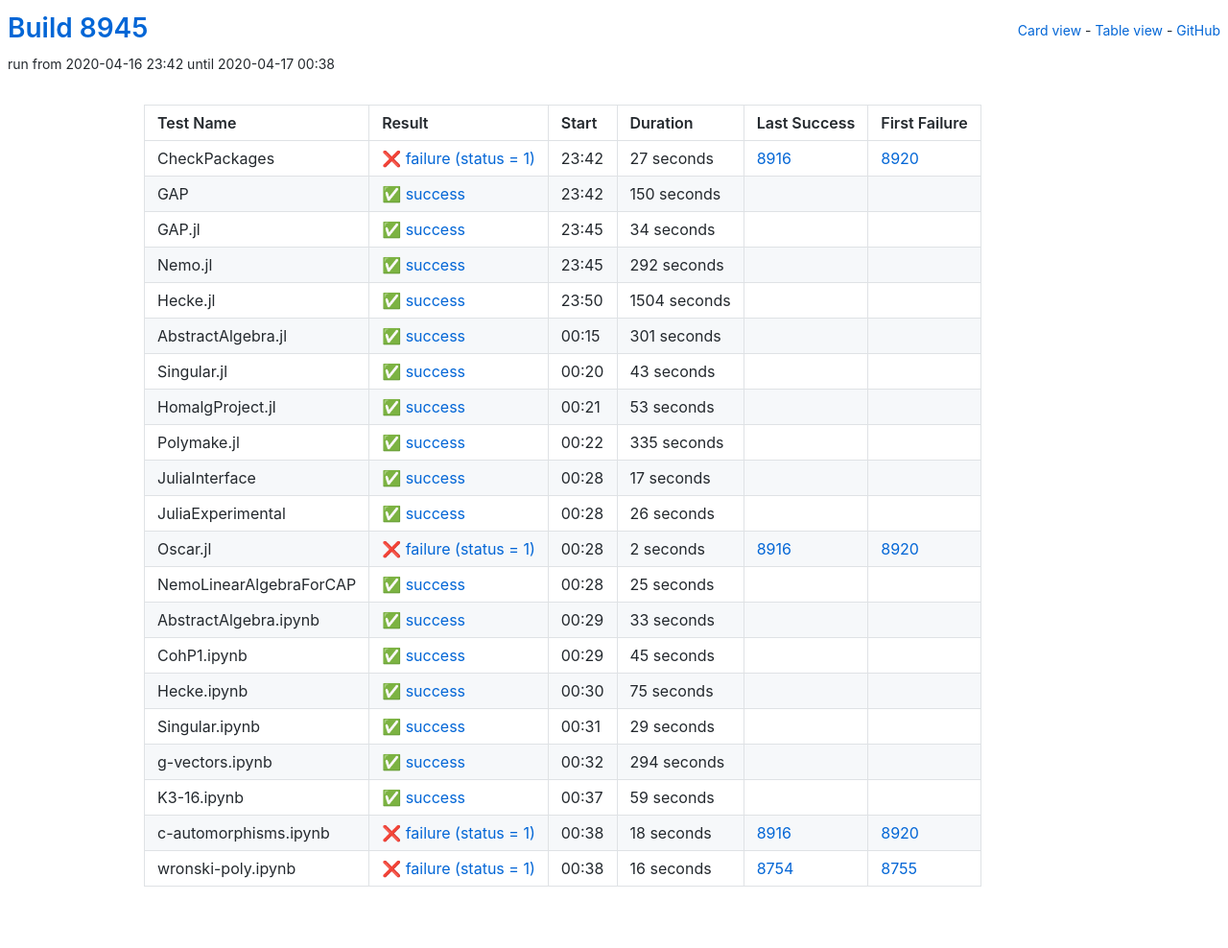
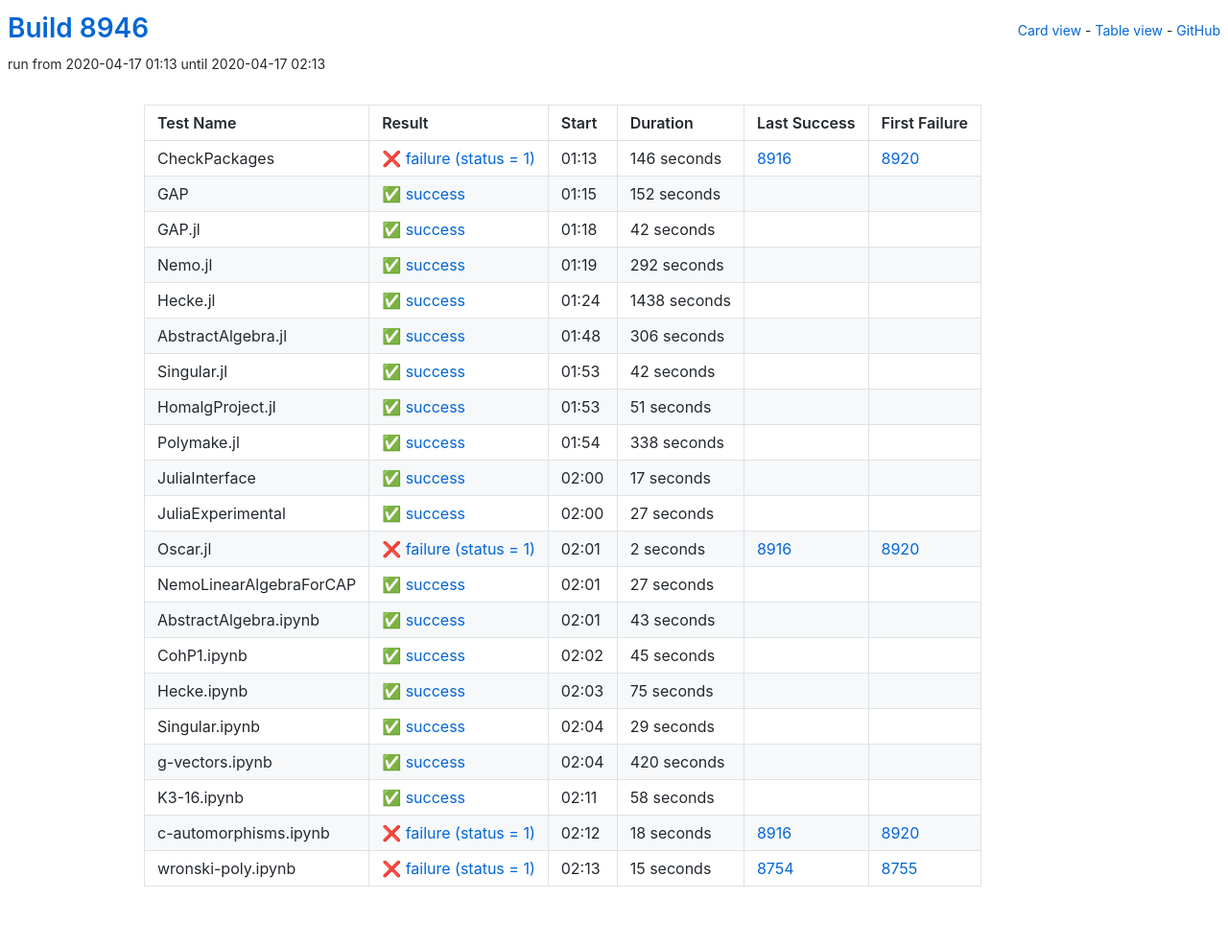
Before and after one commit to oscar-system/oscar-ci-status, a Jekyll site: the page built from table.html, in a window 1280 px wide. Shown: the whole page at 96% size. Built offline with Jekyll 4.4.1, drawn with Linux system fonts in a browser that asks for light colours.

Commit message:
Build 8946

```diff
--- a/_data/ci.yml
+++ b/_data/ci.yml
@@ -1,38 +1,38 @@
-build: 8945
-build_url: https://oscarci.mathematik.uni-kl.de/job/oscar/8945/
+build: 8946
+build_url: https://oscarci.mathematik.uni-kl.de/job/oscar/8946/
 job: oscar
 tests:
-- duration: 27
+- duration: 146
   exitcode: 1
   first_failure: 8920
   first_failure_url: https://oscarci.mathematik.uni-kl.de/job/oscar/8920/
   last_success: 8916
   last_success_url: https://oscarci.mathematik.uni-kl.de/job/oscar/8916/
-  log: https://oscarci.mathematik.uni-kl.de/job/oscar/8945/artifact/logs/build-8945/CheckPackages.log
+  log: https://oscarci.mathematik.uni-kl.de/job/oscar/8946/artifact/logs/build-8946/CheckPackages.log
   name: CheckPackages
-  start: 2020-04-16 23:42
+  start: 2020-04-17 01:13
   status: failure
   success: false
-- duration: 150
+- duration: 152
   exitcode: 0
   first_failure: false
   first_failure_url: null
   last_success: false
   last_success_url: null
-  log: https://oscarci.mathematik.uni-kl.de/job/oscar/8945/artifact/logs/build-8945/GAP.log
+  log: https://oscarci.mathematik.uni-kl.de/job/oscar/8946/artifact/logs/build-8946/GAP.log
   name: GAP
-  start: 2020-04-16 23:42
+  start: 2020-04-17 01:15
   status: success
   success: true
-- duration: 34
+- duration: 42
   exitcode: 0
   first_failure: false
   first_failure_url: null
   last_success: false
   last_success_url: null
-  log: https://oscarci.mathematik.uni-kl.de/job/oscar/8945/artifact/logs/build-8945/GAP.jl.log
+  log: https://oscarci.mathematik.uni-kl.de/job/oscar/8946/artifact/logs/build-8946/GAP.jl.log
   name: GAP.jl
-  start: 2020-04-16 23:45
+  start: 2020-04-17 01:18
   status: success
   success: true
 - duration: 292
@@ -41,31 +41,108 @@
   first_failure_url: null
   last_success: false
   last_success_url: null
-  log: https://oscarci.mathematik.uni-kl.de/job/oscar/8945/artifact/logs/build-8945/Nemo.jl.log
+  log: https://oscarci.mathematik.uni-kl.de/job/oscar/8946/artifact/logs/build-8946/Nemo.jl.log
   name: Nemo.jl
-  start: 2020-04-16 23:45
+  start: 2020-04-17 01:19
   status: success
   success: true
-- duration: 1504
+- duration: 1438
   exitcode: 0
   first_failure: false
   first_failure_url: null
   last_success: false
   last_success_url: null
-  log: https://oscarci.mathematik.uni-kl.de/job/oscar/8945/artifact/logs/build-8945/Hecke.jl.log
+  log: https://oscarci.mathematik.uni-kl.de/job/oscar/8946/artifact/logs/build-8946/Hecke.jl.log
   name: Hecke.jl
-  start: 2020-04-16 23:50
+  start: 2020-04-17 01:24
   status: success
   success: true
-- duration: 301
+- duration: 306
   exitcode: 0
   first_failure: false
   first_failure_url: null
   last_success: false
   last_success_url: null
-  log: https://oscarci.mathematik.uni-kl.de/job/oscar/8945/artifact/logs/build-8945/AbstractAlgebra.jl.log
+  log: https://oscarci.mathematik.uni-kl.de/job/oscar/8946/artifact/logs/build-8946/AbstractAlgebra.jl.log
   name: AbstractAlgebra.jl
-  start: 2020-04-17 00:15
+  start: 2020-04-17 01:48
+  status: success
+  success: true
+- duration: 42
+  exitcode: 0
+  first_failure: false
+  first_failure_url: null
+  last_success: false
+  last_success_url: null
+  log: https://oscarci.mathematik.uni-kl.de/job/oscar/8946/artifact/logs/build-8946/Singular.jl.log
+  name: Singular.jl
+  start: 2020-04-17 01:53
+  status: success
+  success: true
+- duration: 51
+  exitcode: 0
+  first_failure: false
+  first_failure_url: null
+  last_success: false
+  last_success_url: null
+  log: https://oscarci.mathematik.uni-kl.de/job/oscar/8946/artifact/logs/build-8946/HomalgProject.jl.log
+  name: HomalgProject.jl
+  start: 2020-04-17 01:53
+  status: success
+  success: true
+- duration: 338
+  exitcode: 0
+  first_failure: false
+  first_failure_url: null
+  last_success: false
+  last_success_url: null
+  log: https://oscarci.mathematik.uni-kl.de/job/oscar/8946/artifact/logs/build-8946/Polymake.jl.log
+  name: Polymake.jl
+  start: 2020-04-17 01:54
+  status: success
+  success: true
+- duration: 17
+  exitcode: 0
+  first_failure: false
+  first_failure_url: null
+  last_success: false
+  last_success_url: null
+  log: https://oscarci.mathematik.uni-kl.de/job/oscar/8946/artifact/logs/build-8946/JuliaInterface.log
+  name: JuliaInterface
+  start: 2020-04-17 02:00
+  status: success
+  success: true
+- duration: 27
+  exitcode: 0
+  first_failure: false
+  first_failure_url: null
+  last_success: false
+  last_success_url: null
+  log: https://oscarci.mathematik.uni-kl.de/job/oscar/8946/artifact/logs/build-8946/JuliaExperimental.log
+  name: JuliaExperimental
+  start: 2020-04-17 02:00
+  status: success
+  success: true
+- duration: 2
+  exitcode: 1
+  first_failure: 8920
+  first_failure_url: https://oscarci.mathematik.uni-kl.de/job/oscar/8920/
+  last_success: 8916
+  last_success_url: https://oscarci.mathematik.uni-kl.de/job/oscar/8916/
+  log: https://oscarci.mathematik.uni-kl.de/job/oscar/8946/artifact/logs/build-8946/Oscar.jl.log
+  name: Oscar.jl
+  start: 2020-04-17 02:01
+  status: failure
+  success: false
+- duration: 27
+  exitcode: 0
+  first_failure: false
+  first_failure_url: null
+  last_success: false
+  last_success_url: null
+  log: https://oscarci.mathematik.uni-kl.de/job/oscar/8946/artifact/logs/build-8946/NemoLinearAlgebraForCAP.log
+  name: NemoLinearAlgebraForCAP
+  start: 2020-04-17 02:01
   status: success
   success: true
 - duration: 43
@@ -74,86 +151,9 @@
   first_failure_url: null
   last_success: false
   last_success_url: null
-  log: https://oscarci.mathematik.uni-kl.de/job/oscar/8945/artifact/logs/build-8945/Singular.jl.log
-  name: Singular.jl
-  start: 2020-04-17 00:20
-  status: success
-  success: true
-- duration: 53
-  exitcode: 0
-  first_failure: false
-  first_failure_url: null
-  last_success: false
-  last_success_url: null
-  log: https://oscarci.mathematik.uni-kl.de/job/oscar/8945/artifact/logs/build-8945/HomalgProject.jl.log
-  name: HomalgProject.jl
-  start: 2020-04-17 00:21
-  status: success
-  success: true
-- duration: 335
-  exitcode: 0
-  first_failure: false
-  first_failure_url: null
-  last_success: false
-  last_success_url: null
-  log: https://oscarci.mathematik.uni-kl.de/job/oscar/8945/artifact/logs/build-8945/Polymake.jl.log
-  name: Polymake.jl
-  start: 2020-04-17 00:22
-  status: success
-  success: true
-- duration: 17
-  exitcode: 0
-  first_failure: false
-  first_failure_url: null
-  last_success: false
-  last_success_url: null
-  log: https://oscarci.mathematik.uni-kl.de/job/oscar/8945/artifact/logs/build-8945/JuliaInterface.log
-  name: JuliaInterface
-  start: 2020-04-17 00:28
-  status: success
-  success: true
-- duration: 26
-  exitcode: 0
-  first_failure: false
-  first_failure_url: null
-  last_success: false
-  last_success_url: null
-  log: https://oscarci.mathematik.uni-kl.de/job/oscar/8945/artifact/logs/build-8945/JuliaExperimental.log
-  name: JuliaExperimental
-  start: 2020-04-17 00:28
-  status: success
-  success: true
-- duration: 2
-  exitcode: 1
-  first_failure: 8920
-  first_failure_url: https://oscarci.mathematik.uni-kl.de/job/oscar/8920/
-  last_success: 8916
-  last_success_url: https://oscarci.mathematik.uni-kl.de/job/oscar/8916/
-  log: https://oscarci.mathematik.uni-kl.de/job/oscar/8945/artifact/logs/build-8945/Oscar.jl.log
-  name: Oscar.jl
-  start: 2020-04-17 00:28
-  status: failure
-  success: false
-- duration: 25
-  exitcode: 0
-  first_failure: false
-  first_failure_url: null
-  last_success: false
-  last_success_url: null
-  log: https://oscarci.mathematik.uni-kl.de/job/oscar/8945/artifact/logs/build-8945/NemoLinearAlgebraForCAP.log
-  name: NemoLinearAlgebraForCAP
-  start: 2020-04-17 00:28
-  status: success
-  success: true
-- duration: 33
-  exitcode: 0
-  first_failure: false
-  first_failure_url: null
-  last_success: false
-  last_success_url: null
-  log: https://oscarci.mathematik.uni-kl.de/job/oscar/8945/artifact/logs/build-8945/AbstractAlgebra.ipynb.log
+  log: https://oscarci.mathematik.uni-kl.de/job/oscar/8946/artifact/logs/build-8946/AbstractAlgebra.ipynb.log
   name: AbstractAlgebra.ipynb
-  start: 2020-04-17 00:29
+  start: 2020-04-17 02:01
   status: success
   success: true
 - duration: 45
@@ -162,9 +162,9 @@
   first_failure_url: null
   last_success: false
   last_success_url: null
-  log: https://oscarci.mathematik.uni-kl.de/job/oscar/8945/artifact/logs/build-8945/CohP1.ipynb.log
+  log: https://oscarci.mathematik.uni-kl.de/job/oscar/8946/artifact/logs/build-8946/CohP1.ipynb.log
   name: CohP1.ipynb
-  start: 2020-04-17 00:29
+  start: 2020-04-17 02:02
   status: success
   success: true
 - duration: 75
@@ -173,9 +173,9 @@
   first_failure_url: null
   last_success: false
   last_success_url: null
-  log: https://oscarci.mathematik.uni-kl.de/job/oscar/8945/artifact/logs/build-8945/Hecke.ipynb.log
+  log: https://oscarci.mathematik.uni-kl.de/job/oscar/8946/artifact/logs/build-8946/Hecke.ipynb.log
   name: Hecke.ipynb
-  start: 2020-04-17 00:30
+  start: 2020-04-17 02:03
   status: success
   success: true
 - duration: 29
@@ -184,31 +184,31 @@
   first_failure_url: null
   last_success: false
   last_success_url: null
-  log: https://oscarci.mathematik.uni-kl.de/job/oscar/8945/artifact/logs/build-8945/Singular.ipynb.log
+  log: https://oscarci.mathematik.uni-kl.de/job/oscar/8946/artifact/logs/build-8946/Singular.ipynb.log
   name: Singular.ipynb
-  start: 2020-04-17 00:31
+  start: 2020-04-17 02:04
   status: success
   success: true
-- duration: 294
+- duration: 420
   exitcode: 0
   first_failure: false
   first_failure_url: null
   last_success: false
   last_success_url: null
-  log: https://oscarci.mathematik.uni-kl.de/job/oscar/8945/artifact/logs/build-8945/g-vectors.ipynb.log
+  log: https://oscarci.mathematik.uni-kl.de/job/oscar/8946/artifact/logs/build-8946/g-vectors.ipynb.log
   name: g-vectors.ipynb
-  start: 2020-04-17 00:32
+  start: 2020-04-17 02:04
   status: success
   success: true
-- duration: 59
+- duration: 58
   exitcode: 0
   first_failure: false
   first_failure_url: null
   last_success: false
   last_success_url: null
-  log: https://oscarci.mathematik.uni-kl.de/job/oscar/8945/artifact/logs/build-8945/K3-16.ipynb.log
+  log: https://oscarci.mathematik.uni-kl.de/job/oscar/8946/artifact/logs/build-8946/K3-16.ipynb.log
   name: K3-16.ipynb
-  start: 2020-04-17 00:37
+  start: 2020-04-17 02:11
   status: success
   success: true
 - duration: 18
@@ -217,19 +217,19 @@
   first_failure_url: https://oscarci.mathematik.uni-kl.de/job/oscar/8920/
   last_success: 8916
   last_success_url: https://oscarci.mathematik.uni-kl.de/job/oscar/8916/
-  log: https://oscarci.mathematik.uni-kl.de/job/oscar/8945/artifact/logs/build-8945/c-automorphisms.ipynb.log
+  log: https://oscarci.mathematik.uni-kl.de/job/oscar/8946/artifact/logs/build-8946/c-automorphisms.ipynb.log
   name: c-automorphisms.ipynb
-  start: 2020-04-17 00:38
+  start: 2020-04-17 02:12
   status: failure
   success: false
-- duration: 16
+- duration: 15
   exitcode: 1
   first_failure: 8755
   first_failure_url: https://oscarci.mathematik.uni-kl.de/job/oscar/8755/
   last_success: 8754
   last_success_url: https://oscarci.mathematik.uni-kl.de/job/oscar/8754/
-  log: https://oscarci.mathematik.uni-kl.de/job/oscar/8945/artifact/logs/build-8945/wronski-poly.ipynb.log
+  log: https://oscarci.mathematik.uni-kl.de/job/oscar/8946/artifact/logs/build-8946/wronski-poly.ipynb.log
   name: wronski-poly.ipynb
-  start: 2020-04-17 00:38
+  start: 2020-04-17 02:13
   status: failure
   success: false
```
Also changed, not shown: README.md.
